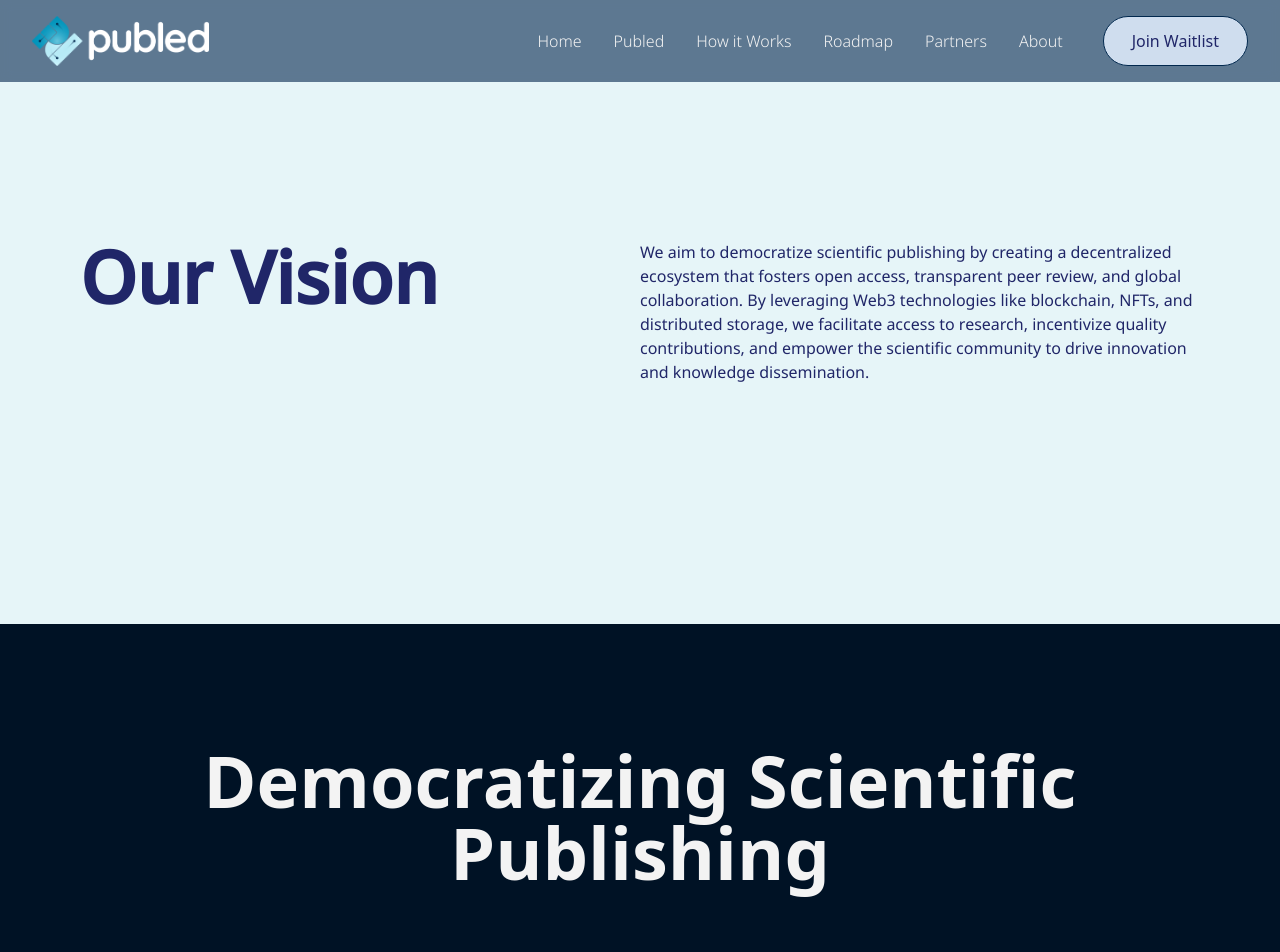
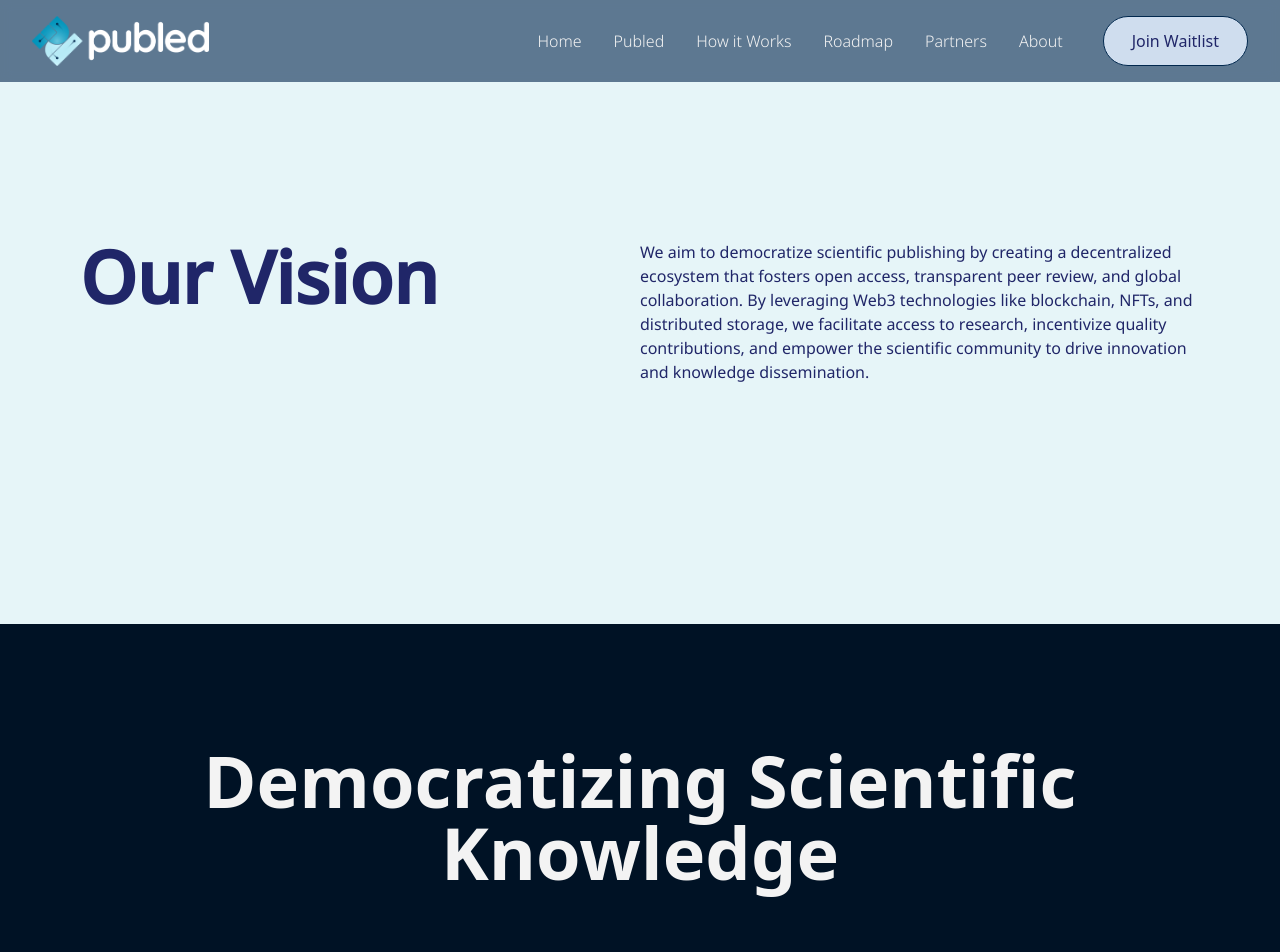
Before and after one commit to publed/publed-landing, a React (Create React App) app: page /about in a window 1280 px wide. Shown: the top 952 px of the page. Built offline with nearby package versions, Linux system fonts and the light colour scheme.

Commit message:
Update About.tsx

```diff
--- a/src/pages/About.tsx
+++ b/src/pages/About.tsx
@@ -48,7 +48,7 @@ const About = () => {
         className="w-full bg-[#001225] p-about flex flex-col gap-15 md:gap-20 text-typo-white"
       >
         <h1 className="text-header text-center font-semibold">
-          Democratizing Scientific Publishing
+          Democratizing Scientific Knowledge
         </h1>
         <div className="flex flex-col gap-12 items-center">
           {technologiesData.map((technology, index) => (
```
